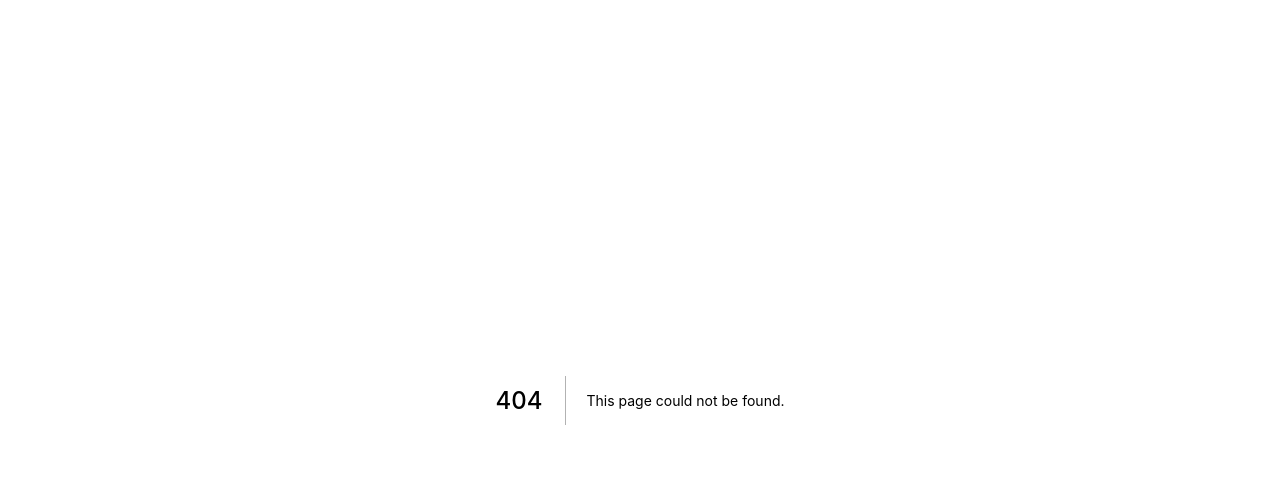
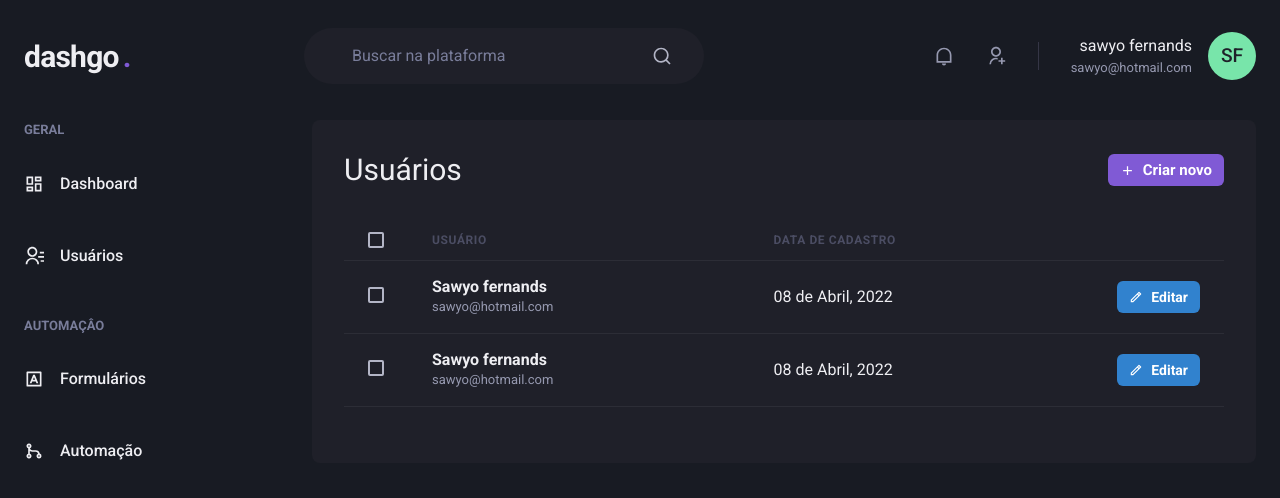
Before and after one commit to Sawyo-Fernands/dashgo, a Next.js app: page /users in a window 1280 px wide. Before the commit this address had no page. Shown: the top 498 px of the page. Built offline with nearby package versions, Linux system fonts and the light colour scheme.

Commit message:
Página: Lista de usuários

```diff
--- /dev/null
+++ b/src/pages/users/index.tsx
@@ -0,0 +1,89 @@
+import { Box, Button, Checkbox, Flex, Heading, Icon, Table, Tbody, Td, Text, Th, Thead, Tr } from "@chakra-ui/react";
+import { RiAddLine, RiPencilLine } from "react-icons/ri";
+import { Header } from "../../components/Header";
+import { SideBar } from "../../components/Sidebar";
+
+
+
+export default function UserList(){
+    return(
+        <Box>
+            <Header/>
+
+            <Flex w='100%' my='6' maxWidth={1480} mx='auto' px='6'>
+                <SideBar/>
+                <Box flex={'1'} borderRadius={8} bgColor='gray.800' p={'8'}>
+
+                    <Flex mb={8} justify='space-between' alignItems={'center'}>
+                        <Heading size={'lg'} fontWeight='normal'>Usuários</Heading>
+                        <Button as={'a'} size='sm' fontSize={'15'}
+                        colorScheme='purple' leftIcon={<Icon as={RiAddLine}/>} >
+                            Criar novo
+                            </Button>
+                    </Flex>
+                    <Table colorScheme={'whiteAlpha'}>
+                        <Thead>
+                            <Tr>
+                                <Th px={'6'} color='gray.300' width={'8'}>
+                                    <Checkbox colorScheme={'purple'} _active={{border:'none',outline:'none'}}/>
+                                </Th>
+                                <Th>
+                                    Usuário
+                                </Th>
+                                <Th>
+                                    Data de Cadastro
+                                </Th>
+                                <Th w={8}></Th>
+                            </Tr>
+                        </Thead>
+                        <Tbody>
+                            <Tr>
+                                <Td  px={'6'}>
+                                <Checkbox colorScheme={'purple'} _active={{border:'none',outline:'none'}}/>
+                                </Td>
+                                <Td>
+                                    <Box>
+                                        <Text fontWeight={'bold'}>Sawyo fernands</Text>
+                                        <Text fontWeight={'normal'} fontSize='small' color={'gray.300'}>sawyo@hotmail.com</Text>
+                                    </Box>
+                                </Td>
+                                <Td>
+                                    08 de Abril, 2022
+                                </Td>
+                                <Td>
+                                <Button as={'a'} size='sm' fontSize={'14'}
+                                 colorScheme='blue'  leftIcon={<Icon as={RiPencilLine}/>}>
+                                    Editar
+                                </Button>
+                                </Td>
+                            </Tr>
+                            <Tr>
+                                <Td  px={'6'}>
+                                <Checkbox colorScheme={'purple'} _active={{border:'none',outline:'none'}}/>
+                                </Td>
+                                <Td>
+                                    <Box>
+                                        <Text fontWeight={'bold'}>Sawyo fernands</Text>
+                                        <Text fontWeight={'normal'} fontSize='small' color={'gray.300'}>sawyo@hotmail.com</Text>
+                                    </Box>
+                                </Td>
+                                <Td>
+                                    08 de Abril, 2022
+                                </Td>
+                                <Td>
+                                <Button as={'a'} size='sm' fontSize={'14'}
+                                 colorScheme='blue'  leftIcon={<Icon as={RiPencilLine}/>}>
+                                    Editar
+                                </Button>
+                                </Td>
+                            </Tr>
+                        </Tbody>
+
+
+                    </Table>
+
+                </Box>
+            </Flex>
+        </Box>
+    )
+}
```
